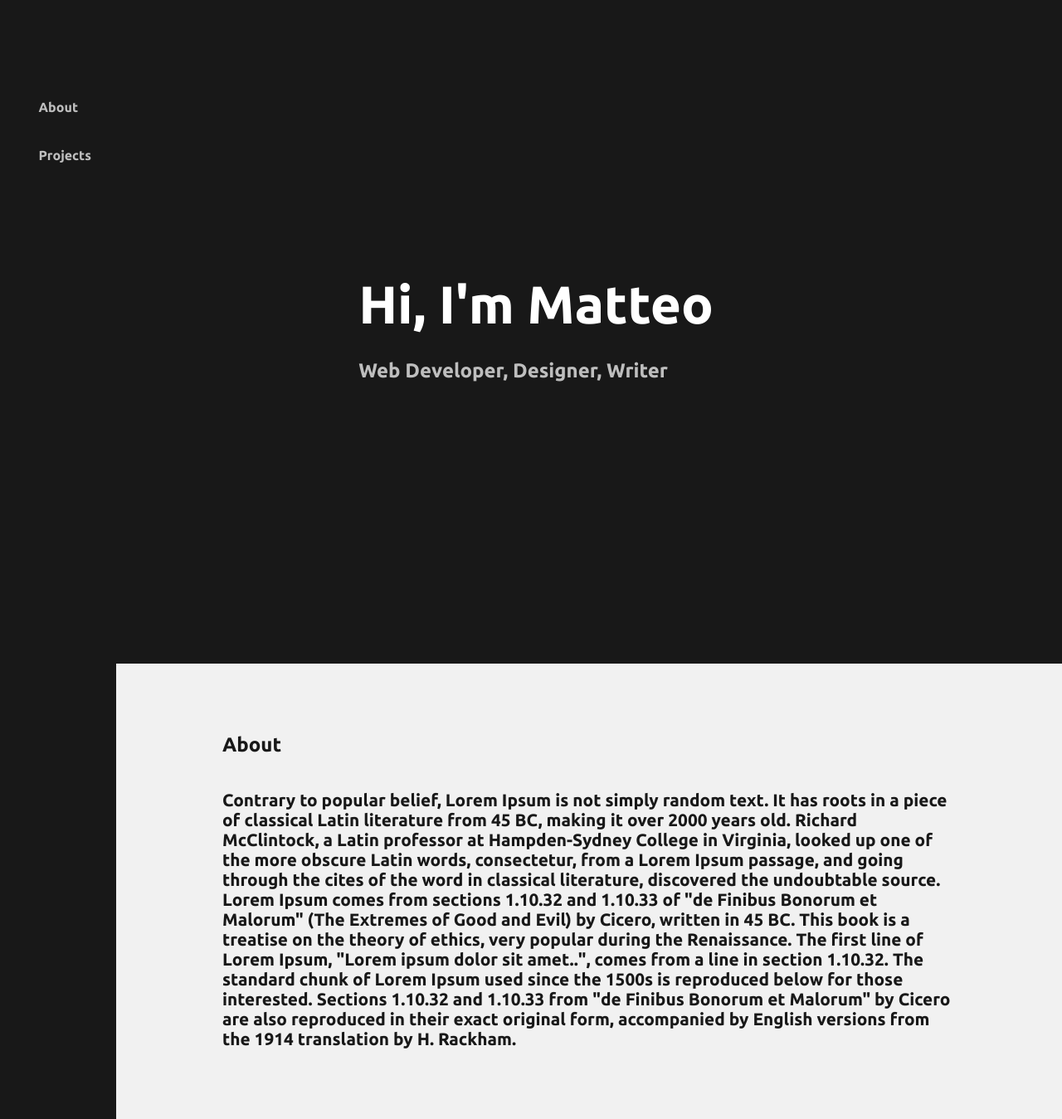
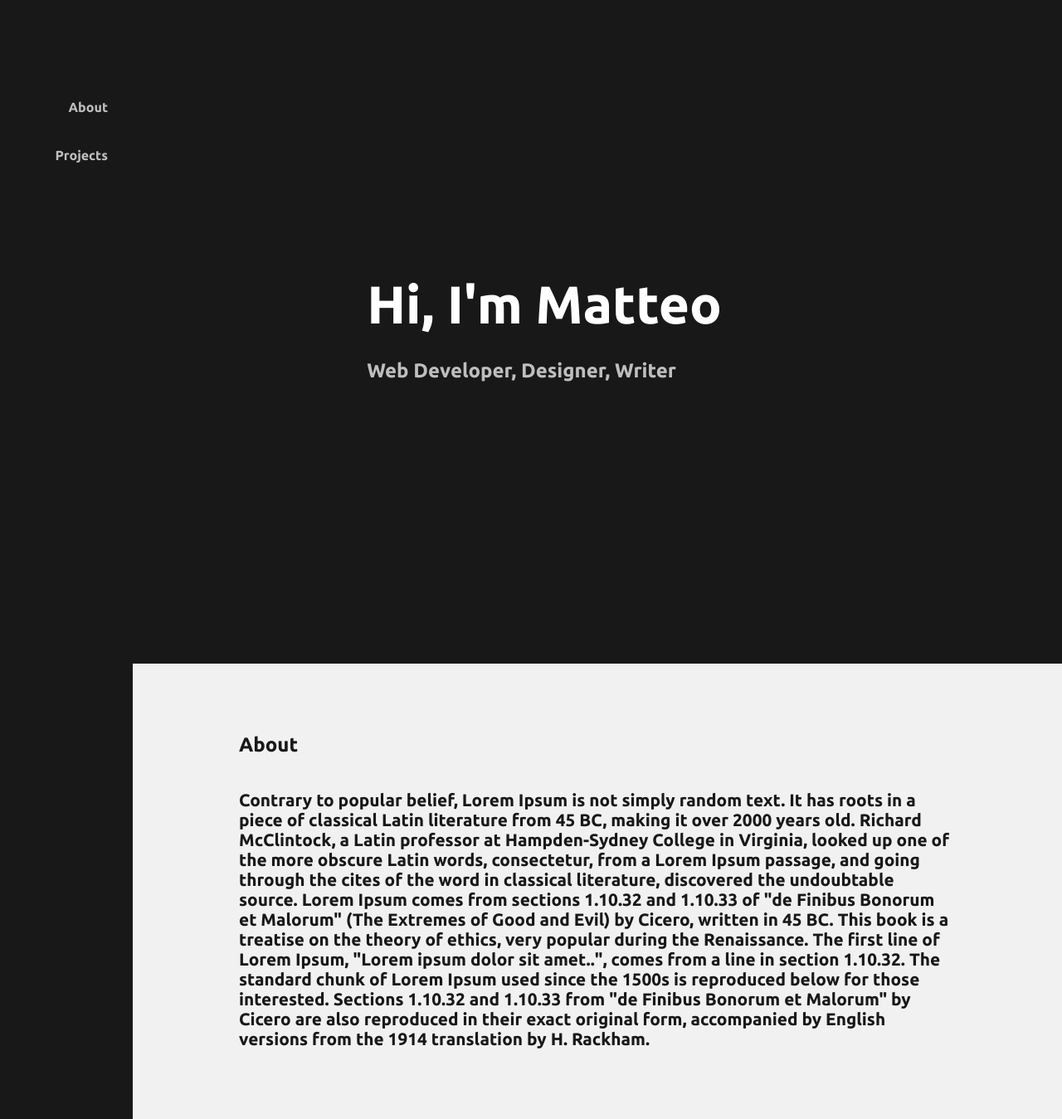
Before and after one commit to matteomiceli/old-portfolio, a PHP site: page / in a window 1280 px wide. Shown: the whole page at 83% size. Run offline with PHP 8.4, Linux system fonts and the light colour scheme.

```diff
--- a/index.html
+++ b/index.html
@@ -5,7 +5,7 @@
     <meta charset="UTF-8">
     <meta http-equiv="X-UA-Compatible" content="IE=edge">
     <meta name="viewport" content="width=device-width, initial-scale=1.0">
-    <link rel="stylesheet" href="style.css">
+    <link rel="stylesheet" href="./style.css">
     <title>Matteo Miceli</title>
 </head>
 
--- a/style.css
+++ b/style.css
@@ -6,7 +6,7 @@ body {
     margin: 0px;
     font-family: 'Ubuntu', sans-serif;
     display: grid;
-    grid-template-columns: 140px auto;
+    grid-template-columns: 160px auto;
     background-color:#181818;
     color: white;
 }
@@ -23,6 +23,7 @@ body {
 .nav-list {
     padding: 15vh 30px 0 0;
     margin: 0px;
+    text-align: right;
 }
 
 .list-item {
```
